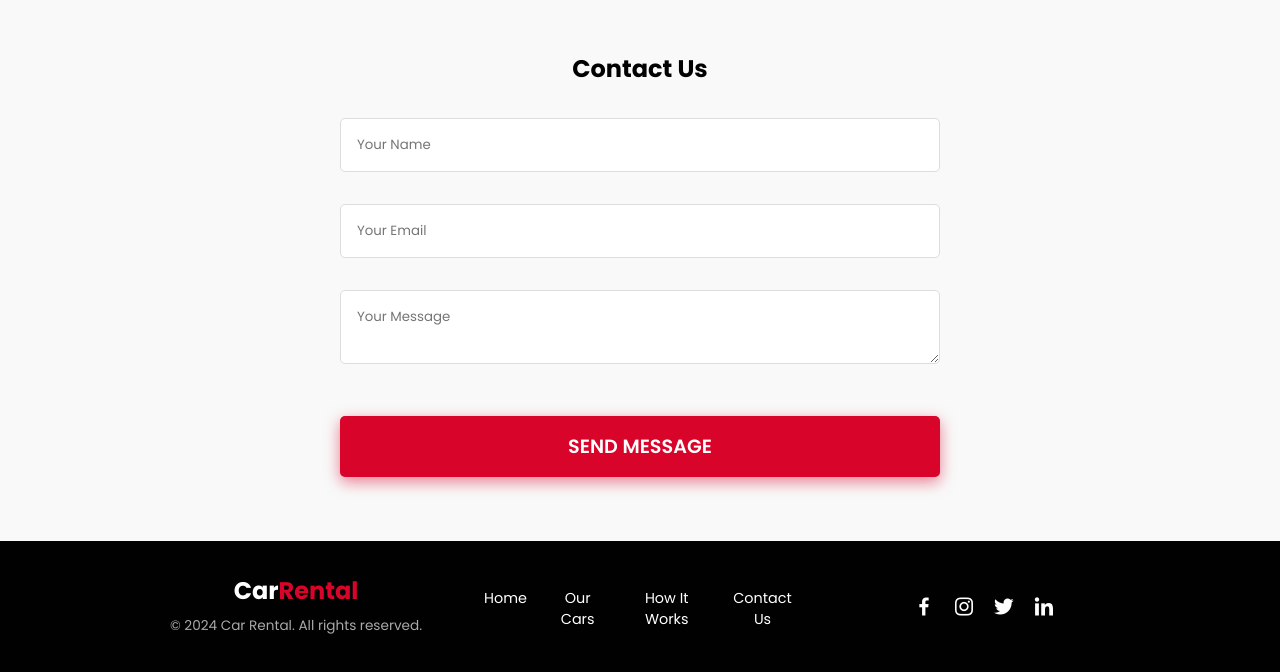
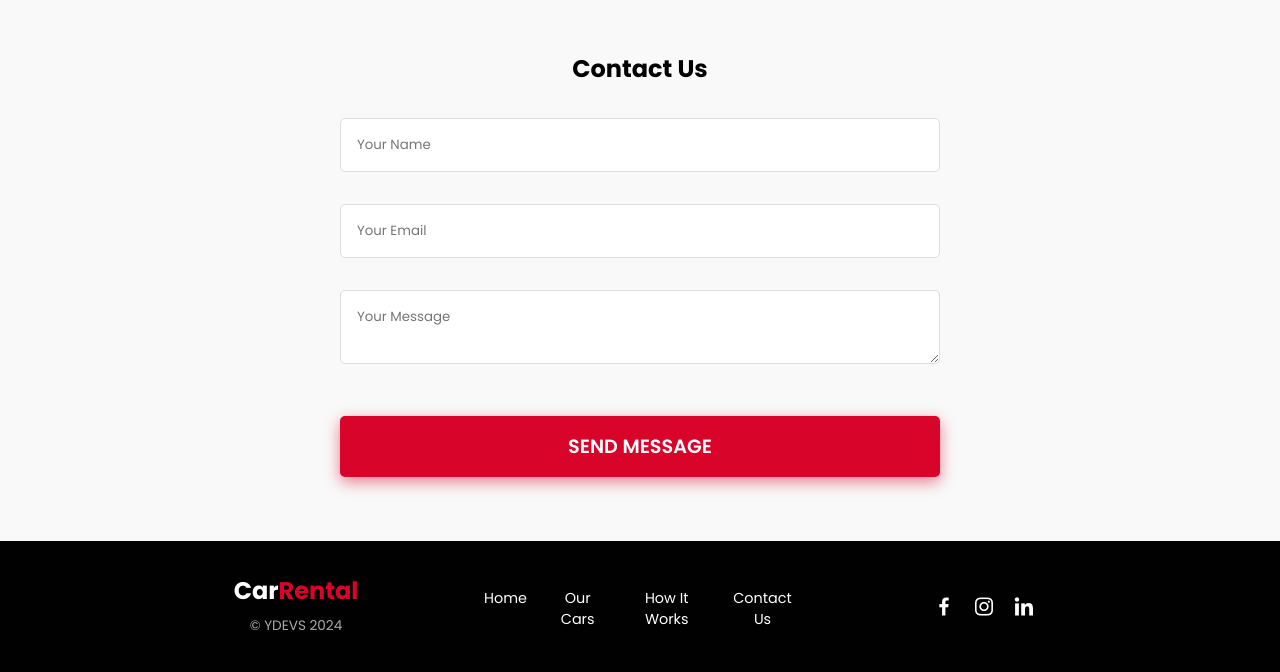
Before and after one commit to 0-YDEVS/CarRental, a plain HTML site: page index.html in a window 1280 px wide. Shown: the part 2601-3273 px from the top of the page. Drawn offline with nearby package versions, Linux system fonts and the light colour scheme.

Commit message:
Update index.html

```diff
--- a/index.html
+++ b/index.html
@@ -415,7 +415,7 @@
             <a href="#home" class="logo">
               Car<span class="logo-highlight">Rental</span>
             </a>
-            <p>&copy; 2024 Car Rental. All rights reserved.</p>
+            <p>&copy; YDEVS 2024</p>
           </div>
 
           <ul class="footer-links">
@@ -430,16 +430,13 @@
           </ul>
 
           <div class="footer-socials">
-            <a href="#" aria-label="Facebook" class="social-icon"
+            <a href="https://www.facebook.com/profile.php?id=61568127247806" aria-label="Facebook" class="social-icon"
               ><i class="bx bxl-facebook"></i
             ></a>
-            <a href="#" aria-label="Instagram" class="social-icon"
+            <a href="https://www.instagram.com/y.devs/profilecard/?igsh=MWZlejZqMXFrMWpsNA==" aria-label="Instagram" class="social-icon"
               ><i class="bx bxl-instagram"></i
             ></a>
-            <a href="#" aria-label="Twitter" class="social-icon"
-              ><i class="bx bxl-twitter"></i
-            ></a>
-            <a href="#" aria-label="LinkedIn" class="social-icon"
+            <a href="https://www.linkedin.com/in/arsalane-youssef-845580321?utm_source=share&utm_campaign=share_via&utm_content=profile&utm_medium=ios_app" aria-label="LinkedIn" class="social-icon"
               ><i class="bx bxl-linkedin"></i
             ></a>
           </div>
```
